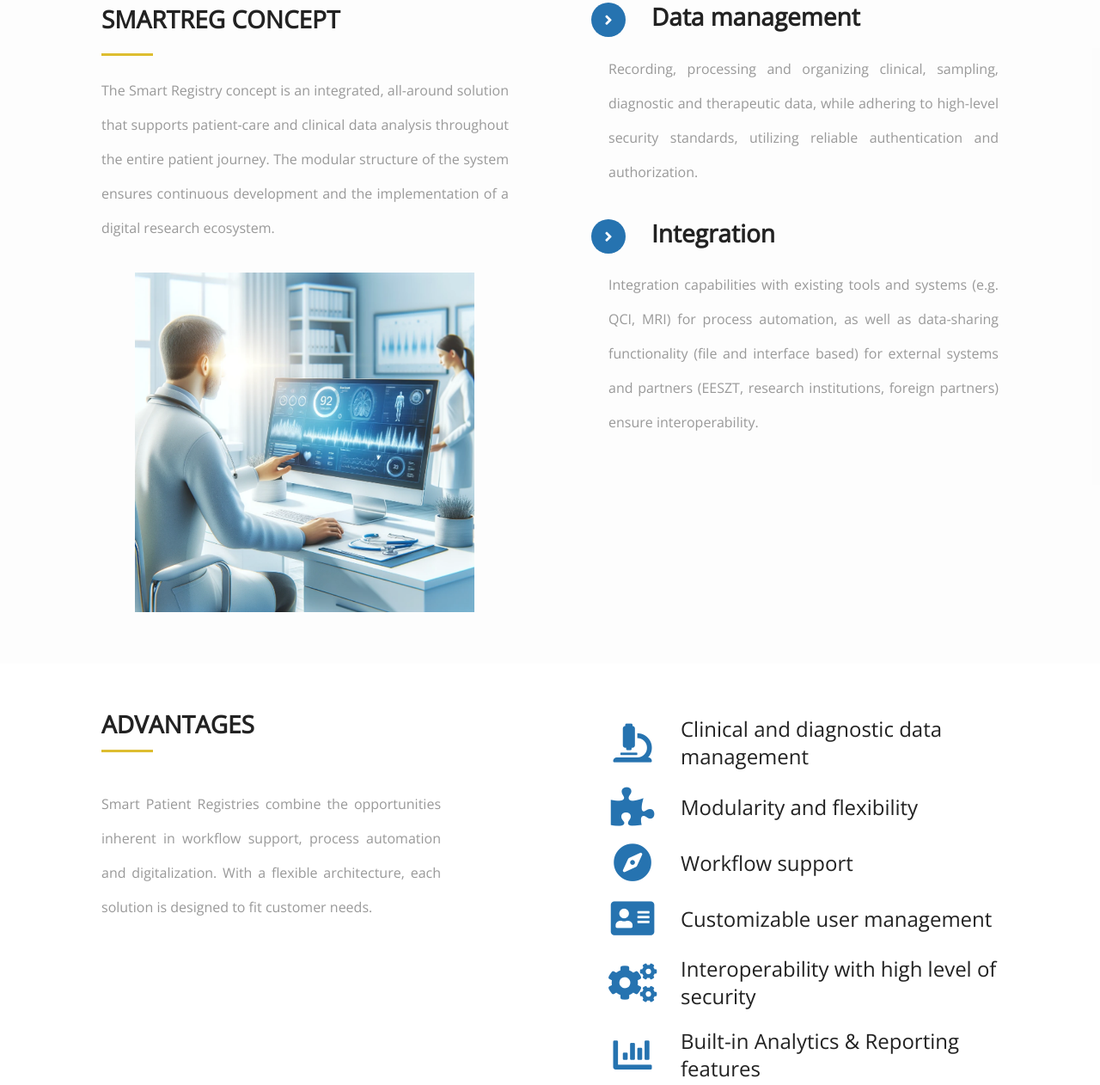
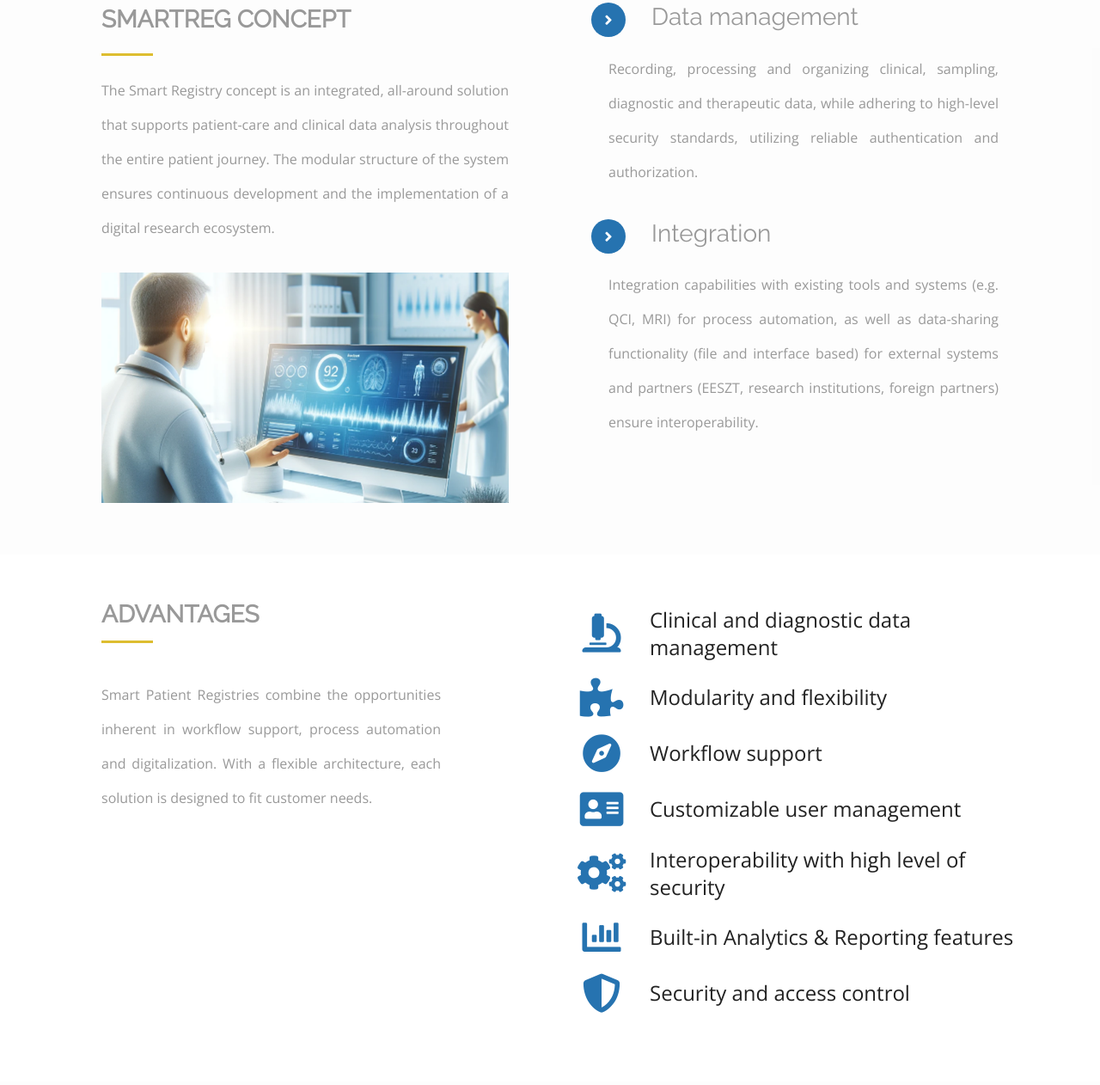
Before and after one commit to pallerpet-IBT/smartregister, a plain HTML site: page index.html in a window 1280 px wide. Shown: the part 707-1969 px from the top of the page at 86% size. Drawn offline with nearby package versions, Linux system fonts and the light colour scheme; a web font is replaced by a local one.

Commit message:
layout fixies by Sici

```diff
--- a/css/style.css
+++ b/css/style.css
@@ -21,9 +21,10 @@ table {
 }
 h1, h2, h3, h4, h5, h6
 {
-	font-family: 'Open Sans', sans-serif;
-	font-weight: 600;
-	color: #222222;
+	font-family: 'Raleway', sans-serif;
+}
+.container h5  {
+    font-family: 'Open Sans', sans-serif;
 }
 a, a:hover, a:focus, a:active{
     outline: none;
--- a/index.html
+++ b/index.html
@@ -96,7 +96,7 @@
               all-around solution that supports patient-care and clinical data analysis throughout the entire patient journey.
               The modular structure of the system ensures continuous development and the implementation of a digital research ecosystem.</p>
             <div>
-              <img class="col-12 col-xs-12 col-sm-12 col-md-12 col-lg-10 offset-lg-1" src="img/smart_register.png" alt="labor process" class="team-img">
+              <img class="col-12 col-xs-12 col-sm-12 col-md-12" src="img/doctor_reg.png" alt="labor process" class="team-img">
             </div>
           </div>
         </div>
@@ -138,7 +138,7 @@
           </p>
         </div>
 
-        <div class="col-md-6 col-sm-6 px-md-5">
+        <div class="col-md-6 col-sm-6">
           <div class="advantages-info">
             <div class="icon">
               <i class="fa fa-microscope"></i>
```
Also changed, not shown: img/doctor_reg.png (added), img/logo.png, img/smart_register.png (deleted), 1 other file.
